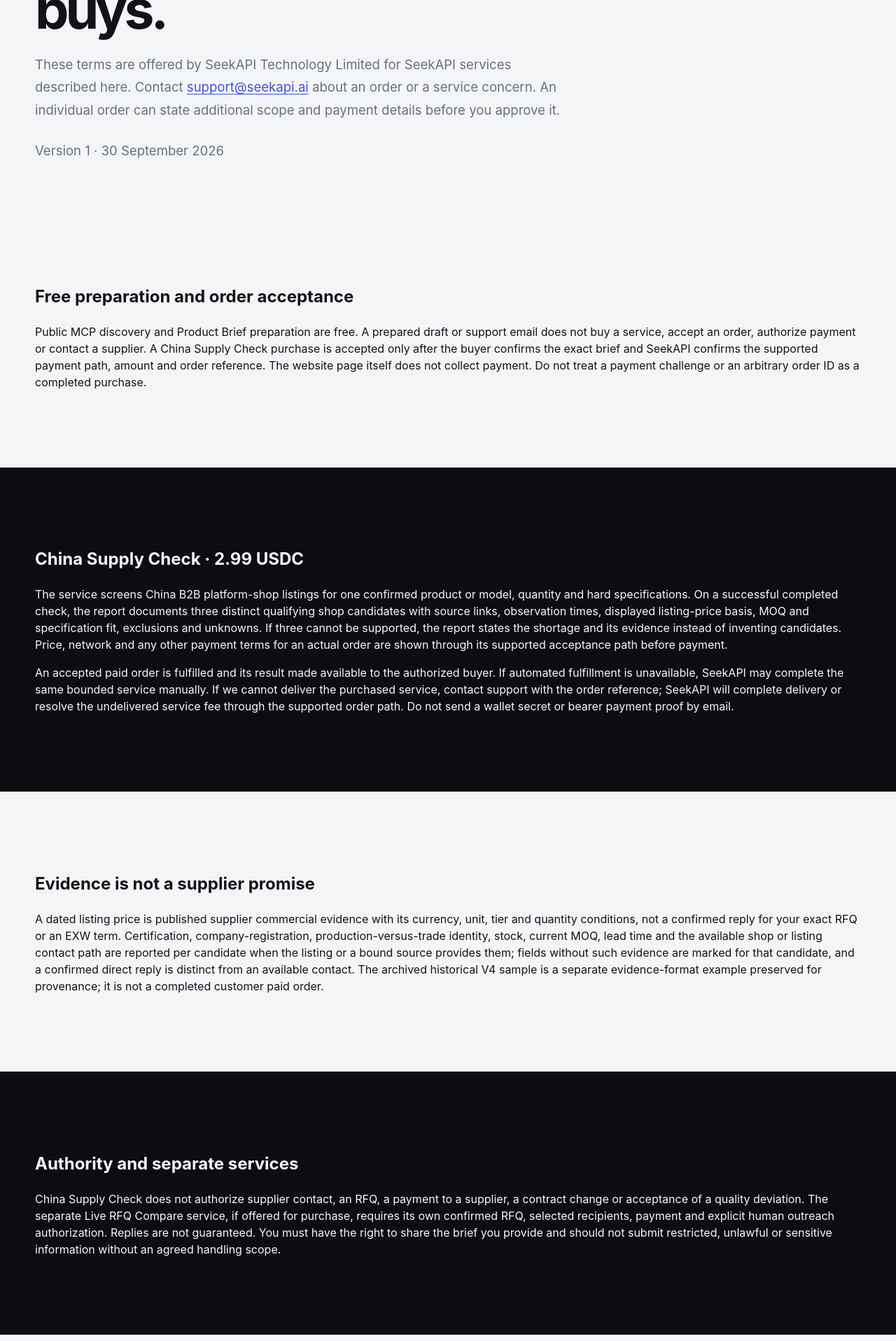
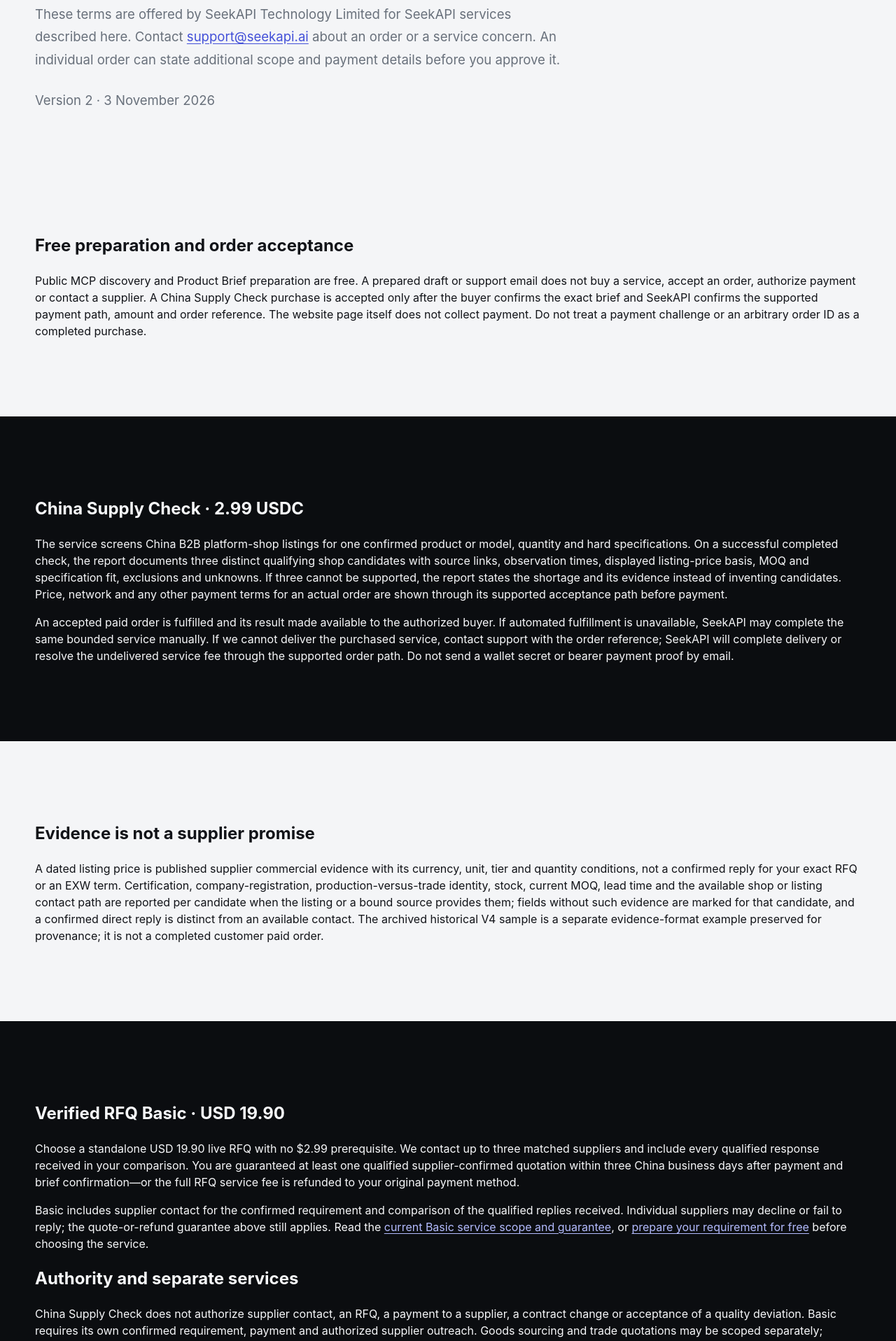
Before and after one commit to kiddhu/seekapi-public, a Next.js app: page /terms in a window 1280 px wide. Shown: the part 380-2296 px from the top of the page at 70% size. Built offline with nearby package versions, Linux system fonts and the light colour scheme.

Commit message:
Clarify Basic quote guarantee and separate trade scope in Terms

```diff
--- a/app/(english)/terms/page.tsx
+++ b/app/(english)/terms/page.tsx
@@ -1,14 +1,15 @@
 import Link from 'next/link';
 import { Eyebrow, PageShell } from '@/components/site';
 import { pageMetadata } from '@/lib/site';
+import { rfqBasicCopy, rfqBuyerEntry } from '@/lib/rfq-basic-copy';
 
-export const metadata = pageMetadata('Service Terms', 'China Supply Check order, delivery, evidence and authorization boundaries from SeekAPI Technology Limited.', '/terms');
+export const metadata = pageMetadata('Service Terms', 'China Supply Check and Verified RFQ Basic service scope, quote guarantee, refunds and order acceptance from SeekAPI Technology Limited.', '/terms');
 
 export default function TermsPage() { return <PageShell>
-  <section className="page-hero"><div className="container"><Eyebrow>Service terms</Eyebrow><h1>Know what an accepted China Supply Check order buys.</h1><p>These terms are offered by SeekAPI Technology Limited for SeekAPI services described here. Contact <a className="text-link" href="mailto:support@seekapi.ai">support@seekapi.ai</a> about an order or a service concern. An individual order can state additional scope and payment details before you approve it.</p><p>Version 1 · 30 September 2026</p></div></section>
+  <section className="page-hero"><div className="container"><Eyebrow>Service terms</Eyebrow><h1>Know what your accepted SeekAPI service includes.</h1><p>These terms are offered by SeekAPI Technology Limited for SeekAPI services described here. Contact <a className="text-link" href="mailto:support@seekapi.ai">support@seekapi.ai</a> about an order or a service concern. An individual order can state additional scope and payment details before you approve it.</p><p>Version 2 · 3 November 2026</p></div></section>
   <section className="section"><div className="container"><h2>Free preparation and order acceptance</h2><p>Public MCP discovery and Product Brief preparation are free. A prepared draft or support email does not buy a service, accept an order, authorize payment or contact a supplier. A China Supply Check purchase is accepted only after the buyer confirms the exact brief and SeekAPI confirms the supported payment path, amount and order reference. The website page itself does not collect payment. Do not treat a payment challenge or an arbitrary order ID as a completed purchase.</p></div></section>
   <section className="section section-dark"><div className="container"><h2>China Supply Check · 2.99 USDC</h2><p>The service screens China B2B platform-shop listings for one confirmed product or model, quantity and hard specifications. On a successful completed check, the report documents three distinct qualifying shop candidates with source links, observation times, displayed listing-price basis, MOQ and specification fit, exclusions and unknowns. If three cannot be supported, the report states the shortage and its evidence instead of inventing candidates. Price, network and any other payment terms for an actual order are shown through its supported acceptance path before payment.</p><p>An accepted paid order is fulfilled and its result made available to the authorized buyer. If automated fulfillment is unavailable, SeekAPI may complete the same bounded service manually. If we cannot deliver the purchased service, contact support with the order reference; SeekAPI will complete delivery or resolve the undelivered service fee through the supported order path. Do not send a wallet secret or bearer payment proof by email.</p></div></section>
   <section className="section"><div className="container"><h2>Evidence is not a supplier promise</h2><p>A dated listing price is published supplier commercial evidence with its currency, unit, tier and quantity conditions, not a confirmed reply for your exact RFQ or an EXW term. Certification, company-registration, production-versus-trade identity, stock, current MOQ, lead time and the available shop or listing contact path are reported per candidate when the listing or a bound source provides them; fields without such evidence are marked for that candidate, and a confirmed direct reply is distinct from an available contact. The archived historical V4 sample is a separate evidence-format example preserved for provenance; it is not a completed customer paid order.</p></div></section>
-  <section className="section section-dark"><div className="container"><h2>Authority and separate services</h2><p>China Supply Check does not authorize supplier contact, an RFQ, a payment to a supplier, a contract change or acceptance of a quality deviation. The separate Live RFQ Compare service, if offered for purchase, requires its own confirmed RFQ, selected recipients, payment and explicit human outreach authorization. Replies are not guaranteed. You must have the right to share the brief you provide and should not submit restricted, unlawful or sensitive information without an agreed handling scope.</p></div></section>
+  <section className="section section-dark"><div className="container"><h2>Verified RFQ Basic · USD 19.90</h2><p>{rfqBasicCopy}</p><p>Basic includes supplier contact for the confirmed requirement and comparison of the qualified replies received. Individual suppliers may decline or fail to reply; the quote-or-refund guarantee above still applies. Read the <Link className="text-link" href="/china-supply-check/live-rfq-compare">current Basic service scope and guarantee</Link>, or <a className="text-link" href={rfqBuyerEntry}>prepare your requirement for free</a> before choosing the service.</p><h2>Authority and separate services</h2><p>China Supply Check does not authorize supplier contact, an RFQ, a payment to a supplier, a contract change or acceptance of a quality deviation. Basic requires its own confirmed requirement, payment and authorized supplier outreach. Goods sourcing and trade quotations may be scoped separately; buying Basic is not a prerequisite for a goods transaction. <Link className="text-link" href="/start">Prepare a separate scope request</Link> for review. Goods purchases, supplier payments and any further service require their own accepted terms and authority.</p><p>You must have the right to share the brief you provide and should not submit restricted, unlawful or sensitive information without an agreed handling scope.</p></div></section>
   <section className="section"><div className="container"><h2>Questions and changes</h2><p>For a report, payment or delivery issue, contact <a className="text-link" href="mailto:support@seekapi.ai">support@seekapi.ai</a> with the order reference and the observed problem. SeekAPI Technology Limited can be reached at Room P11, Flat 2C, 2/F, Hung To Ctr., 94–96 How Ming St., Kwun Tong, Kowloon, Hong Kong. Changes to these published terms apply to later orders; an accepted order keeps the scope confirmed at acceptance unless both sides agree otherwise.</p><p><Link className="text-link" href="/privacy">Read the privacy notice</Link> · <Link className="text-link" href="/support">Contact support</Link></p></div></section>
 </PageShell>; }
```
